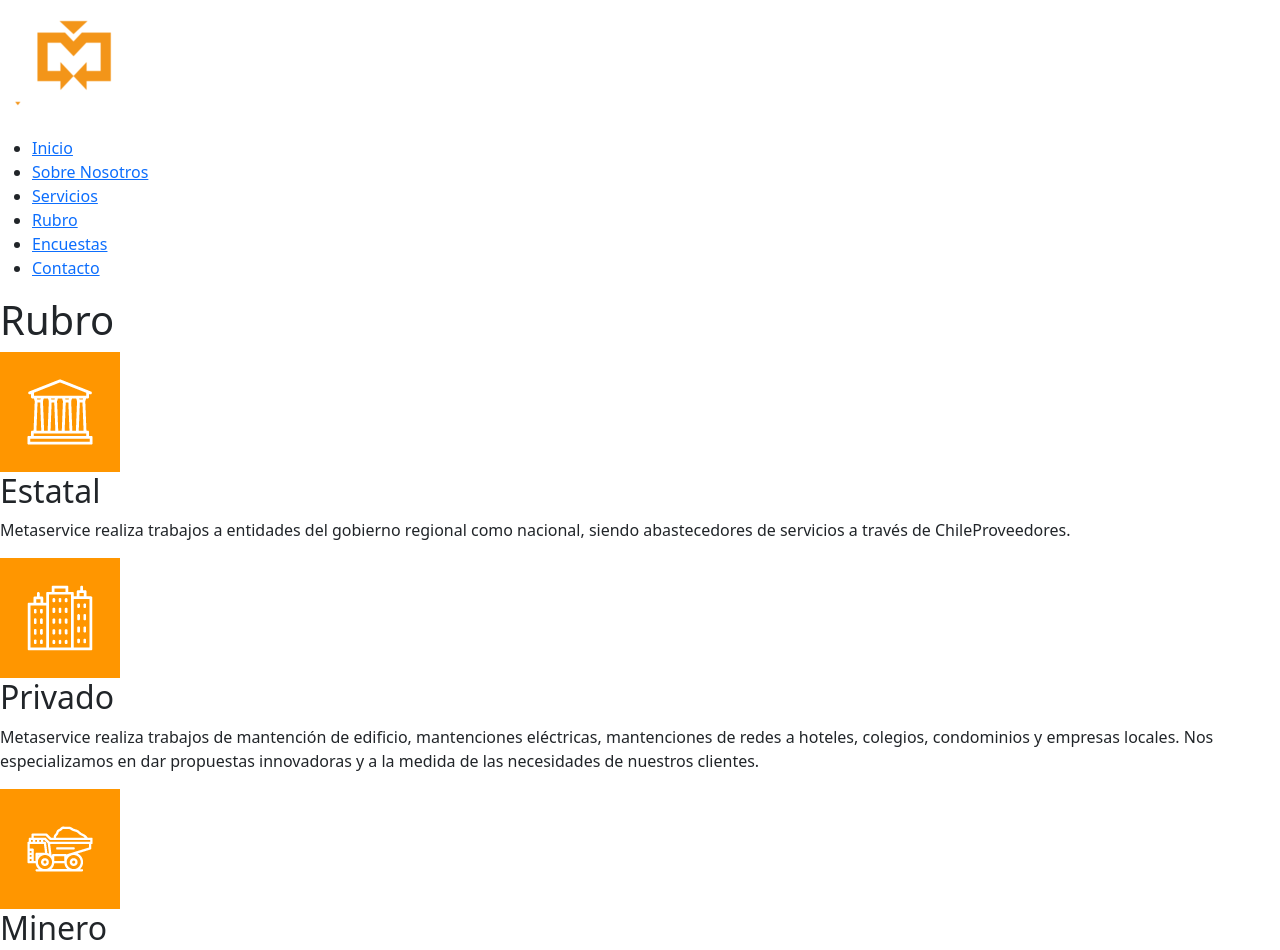
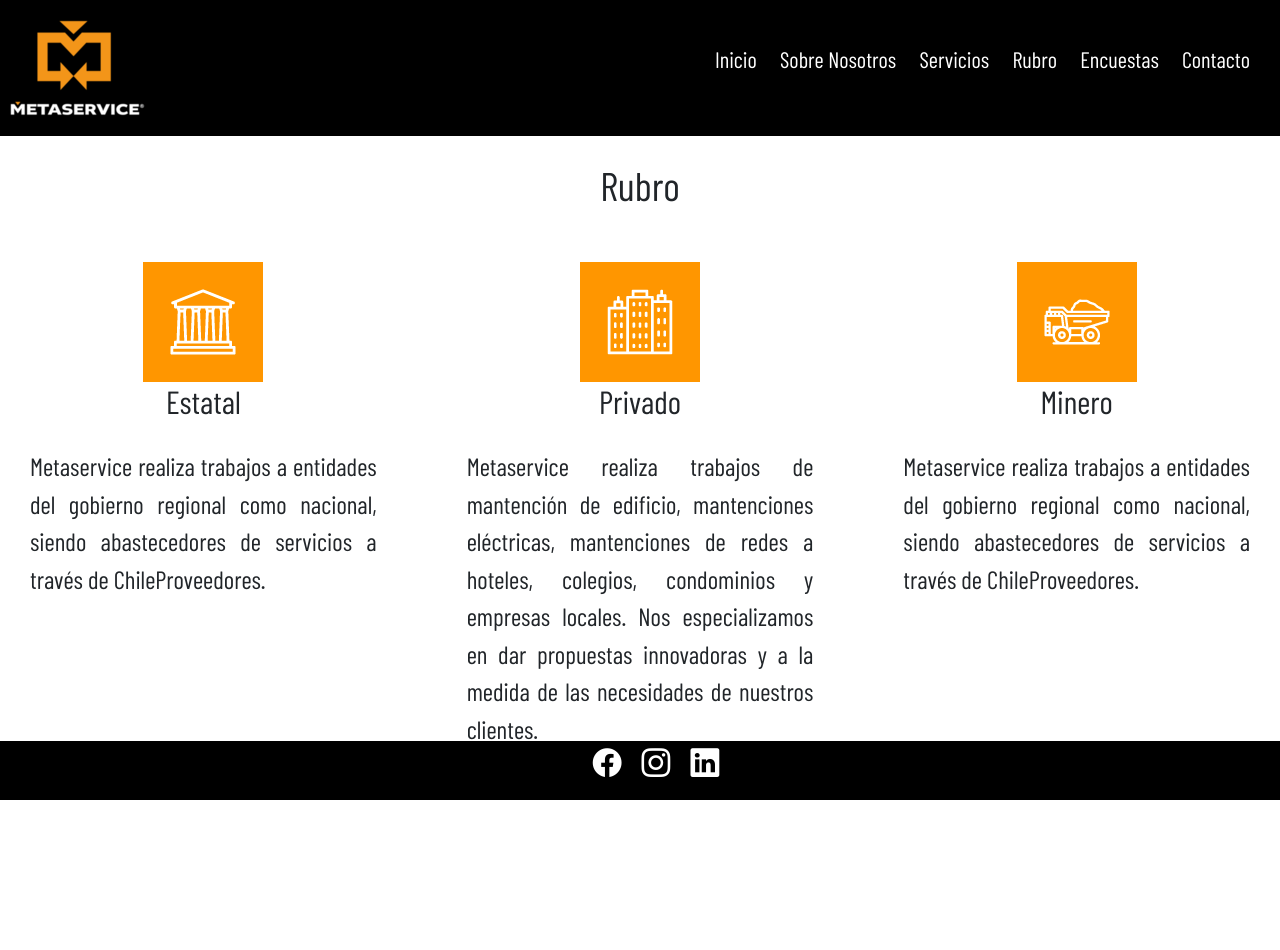
Before and after one commit to gbrito98/metaservice, a plain HTML site: page paginas/rubro.html in a window 1280 px wide. Shown: the top 950 px of the page. After the commit the page ends 800 px from the top, so only its background shows below. Drawn offline with nearby package versions, Linux system fonts and the light colour scheme.

Commit message:
first-commit

```diff
--- a/paginas/rubro.html
+++ b/paginas/rubro.html
@@ -8,7 +8,7 @@
     <link href="https://cdn.jsdelivr.net/npm/bootstrap@5.3.0-alpha1/dist/css/bootstrap.min.css" rel="stylesheet"
         integrity="sha384-GLhlTQ8iRABdZLl6O3oVMWSktQOp6b7In1Zl3/Jr59b6EGGoI1aFkw7cmDA6j6gD" crossorigin="anonymous">
     <link rel="stylesheet" href="https://cdn.jsdelivr.net/npm/bootstrap-icons@1.10.3/font/bootstrap-icons.css">
-    <link rel="stylesheet" href="./sass/style.scss">
+    <link rel="stylesheet" href="../sass/style.css">
     <title>Metaservice - Rubro</title>
 </head>
 
```
Also changed, not shown: index.html (+1 -1 lines), paginas/contacto.html (+1 -1 lines), paginas/encuestas.html (+1 -1 lines), paginas/servicios.html (+1 -1 lines), paginas/sobre-nosotros.html (+1 -1 lines), sass/style.css, sass/style.scss (line endings or trailing spaces), style/style.css (deleted).
